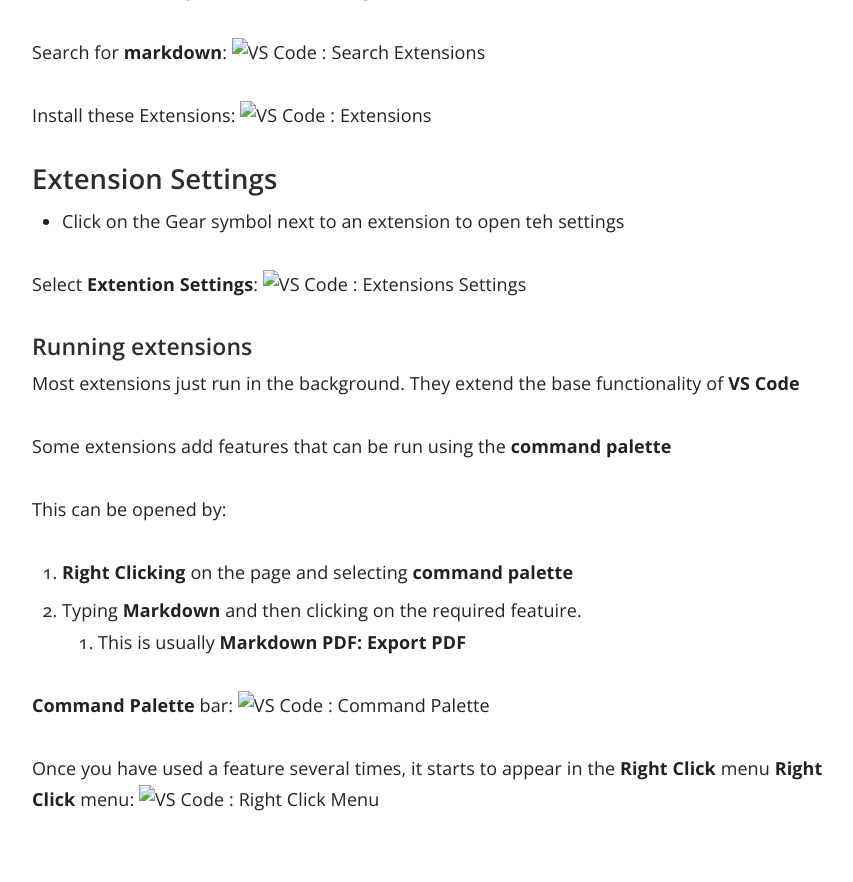
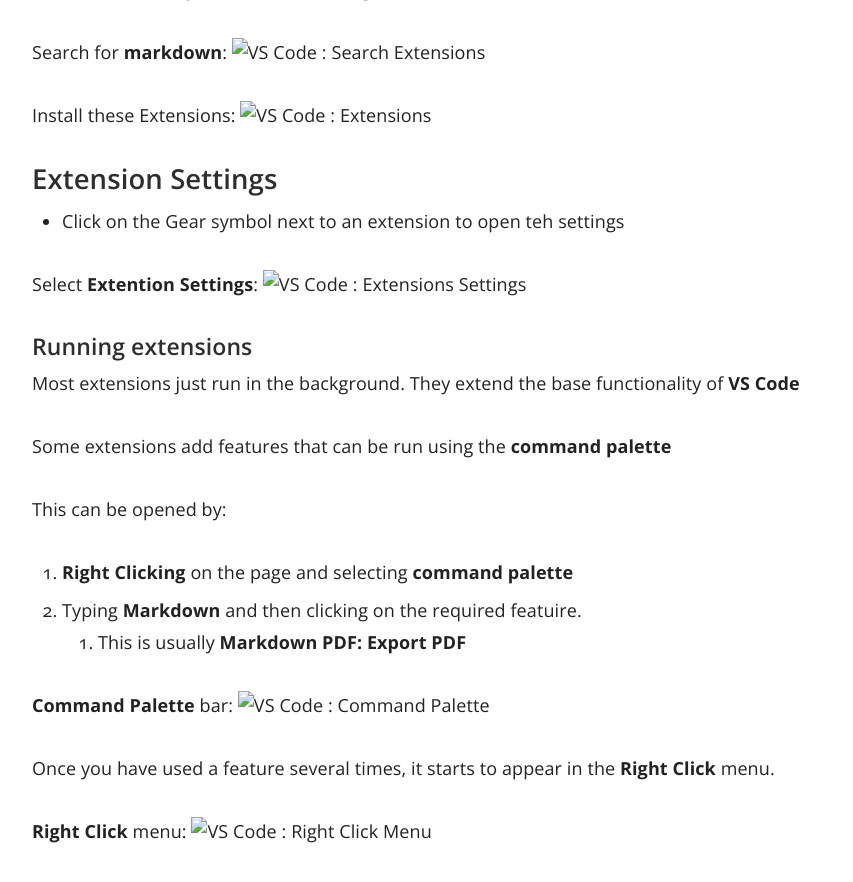
Before and after one commit to scotentSD/Tutorials, a Jekyll site: the page built from _docs/Content/VSCode.md, in a window 1280 px wide and 900 px high, scrolled down 1058 px. Shown: the top 882 px of the window, without its empty margins (358-1211 px from the left). Built offline with Jekyll 4.4.1, drawn with Linux system fonts in a browser that asks for light colours.

```diff
--- a/_docs/Content/VSCode.md
+++ b/_docs/Content/VSCode.md
@@ -63,6 +63,7 @@ This can be opened by:
 
 
 
-Once you have used a feature several times, it starts to appear in the **Right Click** menu
+Once you have used a feature several times, it starts to appear in the **Right Click** menu.
+
 **Right Click** menu:
 ![VS Code : Right Click Menu](https://scotentsd.github.io/tutorials/images/rightclick.png){:height="40%" width="40%"}
```
